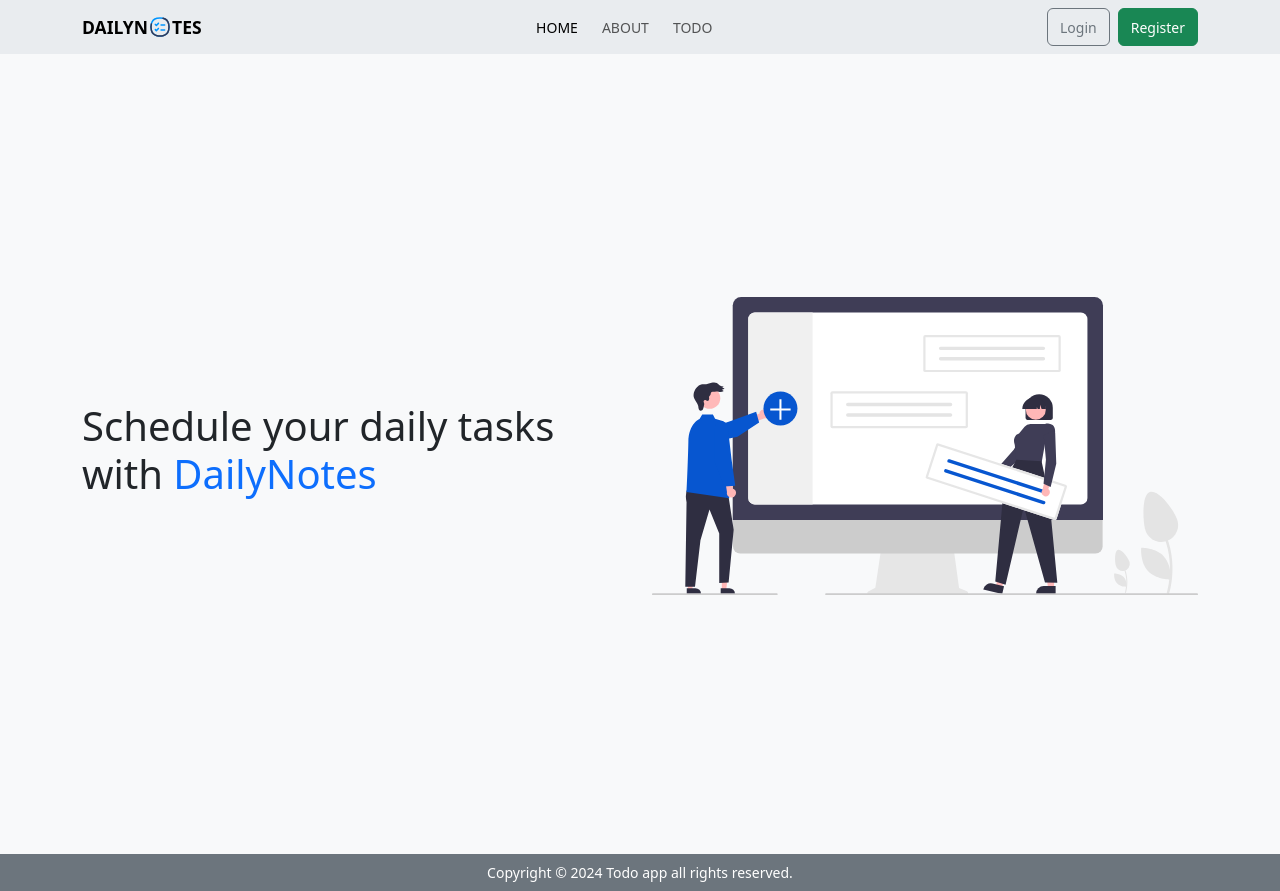
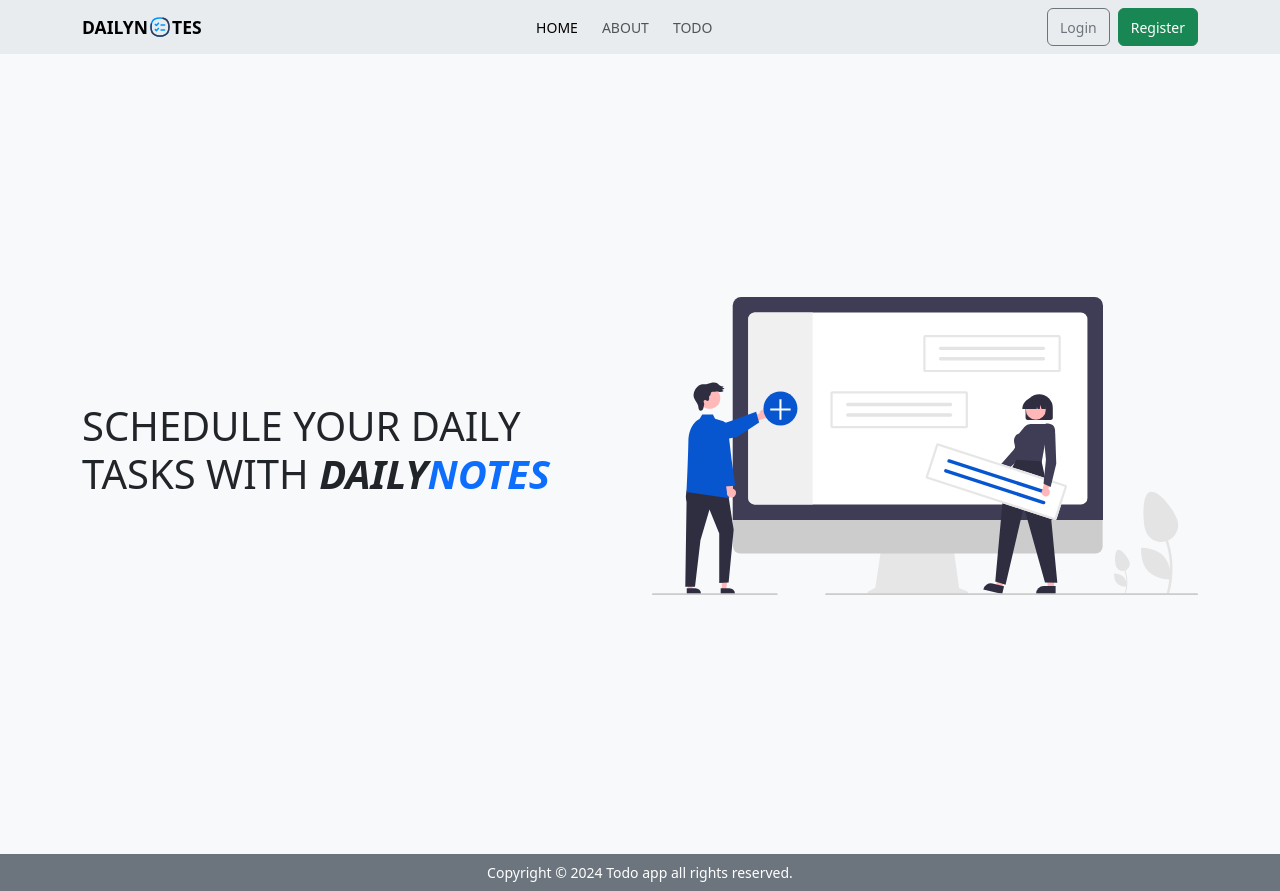
Before and after one commit to it27427/Todo-App, a React (Vite) app in the folder client/: page / in a window 1280 px wide. Built offline with nearby package versions, Linux system fonts and the light colour scheme.

Commit message:
axios installed

```diff
--- a/client/package.json
+++ b/client/package.json
@@ -10,6 +10,7 @@
     "preview": "vite preview"
   },
   "dependencies": {
+    "axios": "^1.6.8",
     "bootstrap": "^5.3.3",
     "react": "^18.2.0",
     "react-dom": "^18.2.0",
--- a/client/src/pages/Homepage.jsx
+++ b/client/src/pages/Homepage.jsx
@@ -8,9 +8,11 @@ const Homepage = () => {
         <div className='container'>
           <div className='row g-4 align-items-center'>
             <div className='col-md-6'>
-              <h1>
+              <h1 className='text-uppercase text-center text-md-start'>
                 Schedule your daily tasks with{' '}
-                <span className='text-primary'>DailyNotes</span>
+                <span className='fst-italic fw-bolder'>
+                  Daily<span className='text-primary'>Notes</span>
+                </span>
               </h1>
             </div>
 
```
Also changed, not shown: 1 other file (tests, documents, lock files or other folders).
